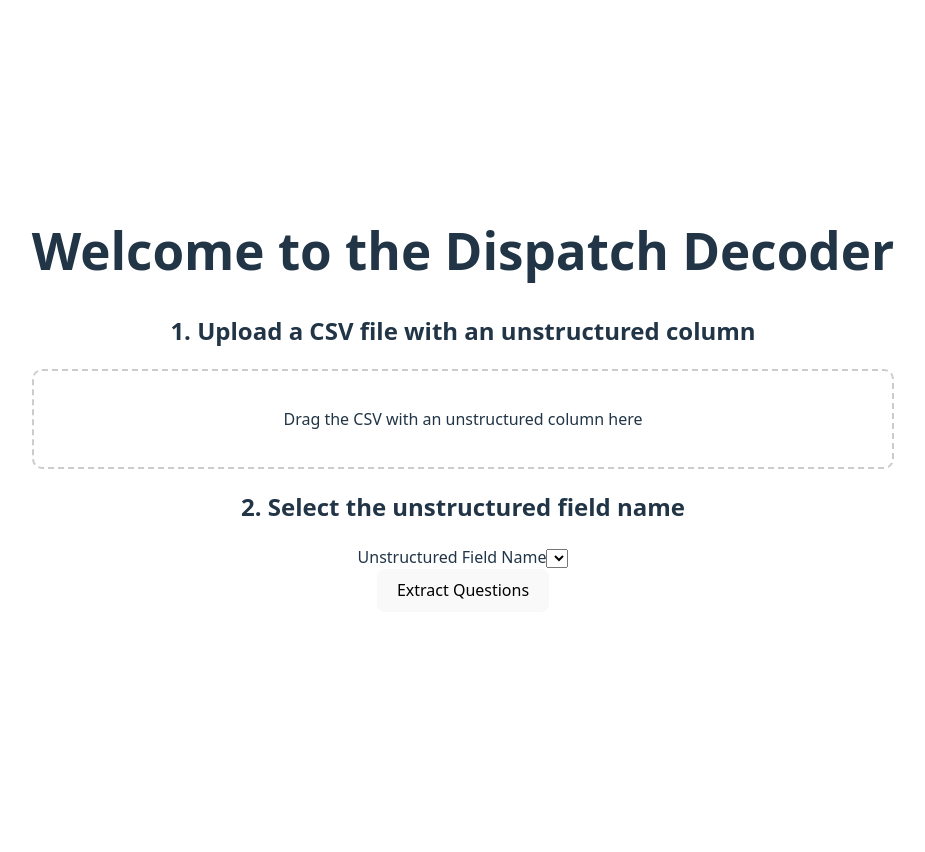
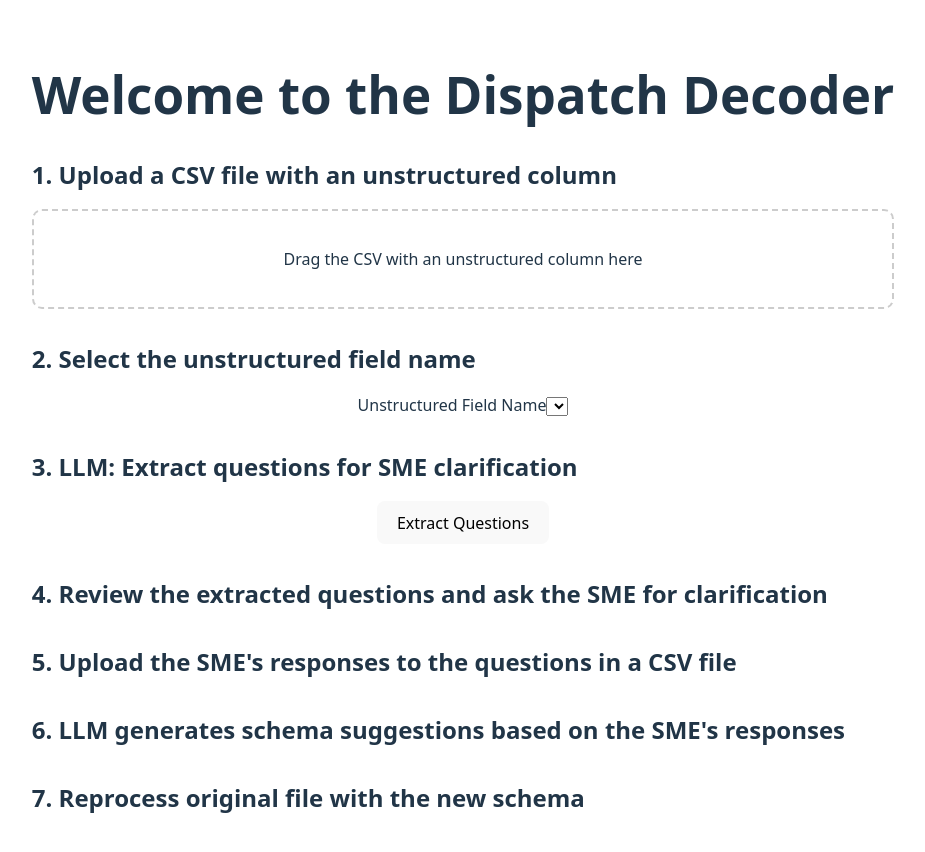
Before and after one commit to norrisng-bc/dispatch-decoder-hackathon-2026, a React (Vite) app in the folder app/: page / in a window 1280 px wide. Shown: the top 852 px of the page, without its empty margins (177-1102 px from the left). Before the commit the page ends 800 px from the top, so only its background shows below. Built offline with nearby package versions, Linux system fonts and the light colour scheme.

Commit message:
still 90s

```diff
--- a/app/src/App.css
+++ b/app/src/App.css
@@ -11,6 +11,18 @@
   text-align: center;
 }
 
+h2 {
+  margin-top: 2rem;
+  margin-bottom: 1rem;
+  text-align: left;
+}
+.h2-done {
+  color: green;
+}
 .llm-output {
   text-align: left;
 }
+
+.div-done {
+  display: none;
+}
--- a/app/src/App.tsx
+++ b/app/src/App.tsx
@@ -13,55 +13,89 @@ function App() {
   The goal is to generate a list of questions to ask a subject matter expert (SME)
   that will give enough context to create a schema to break down the column into structured data.
 */
+  const updateStepAsDone = (step: number) => {
+    document.getElementById(`step${step}_title`)?.classList.add('h2-done')
+    document.getElementById(`step${step}_content`)?.classList.add('div-done')
+  }
 
+  // Name of the unstructured field in the CSV
   const [unstructuredFieldName, setUnstructuredFieldName] = useState('')
+  // List of column names for the unstructured field selecor dropdown
   const [unstructuredFieldValues, setUnstructuredFieldValues] = useState([])
+  // List of data from the unstructured field
   const[listOfDataFromUnstructuredField, setListOfDataFromUnstructuredField] = useState([])
+
+  // The Initial Upload CSV data
   const[asCSVData, setAsCSVData] = useState<any>([])
+
+  // The extracted questions from LLM
   const [extractedQuestions, setExtractedQuestions] = useState<string | null>(null)
 
+  // Handle the Extract Questions button click
   const handleExtractQuestions = async () => {
     const result = await extractQuestions(listOfDataFromUnstructuredField)
     console.log(result)
     setExtractedQuestions(result)
+    updateStepAsDone(3)
   }
 
+  useEffect(()=>  {
+    if(asCSVData.data) {
+      updateStepAsDone(1)
+    }
+  },[asCSVData])
+
+
+  var changeCount = 0;
+  // Step 2: On change of the unstructured field name, update the list of data from the unstructured field
   useEffect(() => {
+    changeCount++;
     console.log(unstructuredFieldName)
     if (asCSVData.data) {
       const listOfDataFromUnstructuredField = asCSVData.data.map((row: any) => row[unstructuredFieldName])
       if(listOfDataFromUnstructuredField.length > 5000) {
         window.alert('Too many rows for this part of it, going to truncate to 5000 rows')
         setListOfDataFromUnstructuredField(listOfDataFromUnstructuredField.slice(0, 5000))
+        updateStepAsDone(2)
       } else {
         setListOfDataFromUnstructuredField(listOfDataFromUnstructuredField)
+        updateStepAsDone(2)
       }
     }
   }, [unstructuredFieldName])
+
 
   return (
     <>
       <div>
         <h1>Welcome to the Dispatch Decoder</h1>
       </div>
-      <h2>1. Upload a CSV file with an unstructured column</h2>
+
+      <h2 id="step1_title">1. Upload a CSV file with an unstructured column</h2>
+      <div id="step1_content">
         <CSVUploadDropZone setAsCSVData={setAsCSVData} setUnstructuredFieldValues={setUnstructuredFieldValues} />
-      <h2>2. Select the unstructured field name</h2>
+      </div>
+
+      <h2 id="step2_title">2. Select the unstructured field name</h2>
+      <div id="step2_content">
         <div id="input_unstructured_field_name">
           <label htmlFor="input_unstructured_field_name">Unstructured Field Name</label>
           <select value={unstructuredFieldName} id="input_unstructured_field_name"
-        onChange={(e) => setUnstructuredFieldName(e.target.value)}
-        >
+          onChange={(e) => {
+            setUnstructuredFieldName(e.target.value)
+          }}>
             {unstructuredFieldValues.map((value) => (
               <option value={value}>{value}</option>
             ))}
           </select>
         </div>
-      <div>
+      </div>
+
+      <h2 id="step3_title">3. LLM: Extract questions for SME clarification</h2>
+      <div id="step3_content">
           <button onClick={handleExtractQuestions}>
             Extract Questions
           </button>
-      </div>
 
         {extractedQuestions && (
           <div className="llm-output">
@@ -69,6 +103,20 @@ function App() {
             <ReactMarkdown>{extractedQuestions}</ReactMarkdown>
           </div>
           )}
+      </div>
+
+
+      <h2 id="step4_title">4. Review the extracted questions and ask the SME for clarification</h2>
+      <div id="step4_content"> </div>
+
+      <h2 id="step5_title">5. Upload the SME's responses to the questions in a CSV file</h2>
+      <div id="step5_content"> </div>
+
+      <h2 id="step6_title">6. LLM generates schema suggestions based on the SME's responses</h2>
+      <div id="step6_content"> </div>
+
+      <h2 id="step7_title">7. Reprocess original file with the new schema</h2>
+      <div id="step7_content"> </div>
     </>
   )
 }
--- a/app/src/AzureOpenAI.ts
+++ b/app/src/AzureOpenAI.ts
@@ -5,7 +5,8 @@ export async function extractQuestions(data: string[]): Promise<string | null> {
   const prompt = `The following are raw entries in a user's spreadsheet from an unstructured column.
   The goal is to generate a list of questions to ask a subject matter expert (SME)
   that will give enough context to create a schema to break down the column into structured data.
-  Order the questions in descending order with the leading ones being about the elements in question that come up most often.
+  Order the questions in descending order with the leading ones being about the elements in question that come up most often
+  Return them in a csv format with question in the first column, and the category in the second column."
 
   \n${data.join('\n')}`
 
```
Lines whose indentation alone changed are shown as unchanged.
